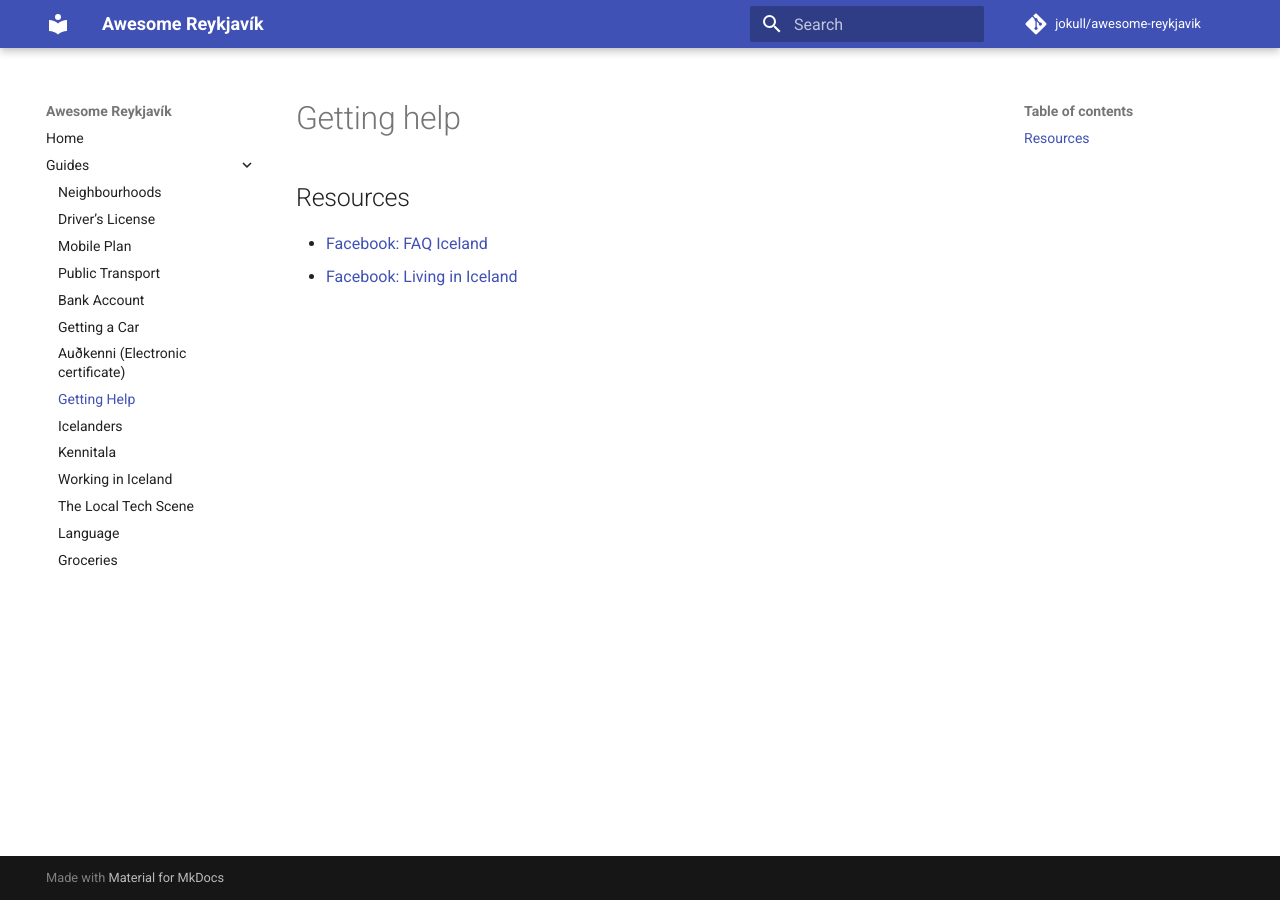
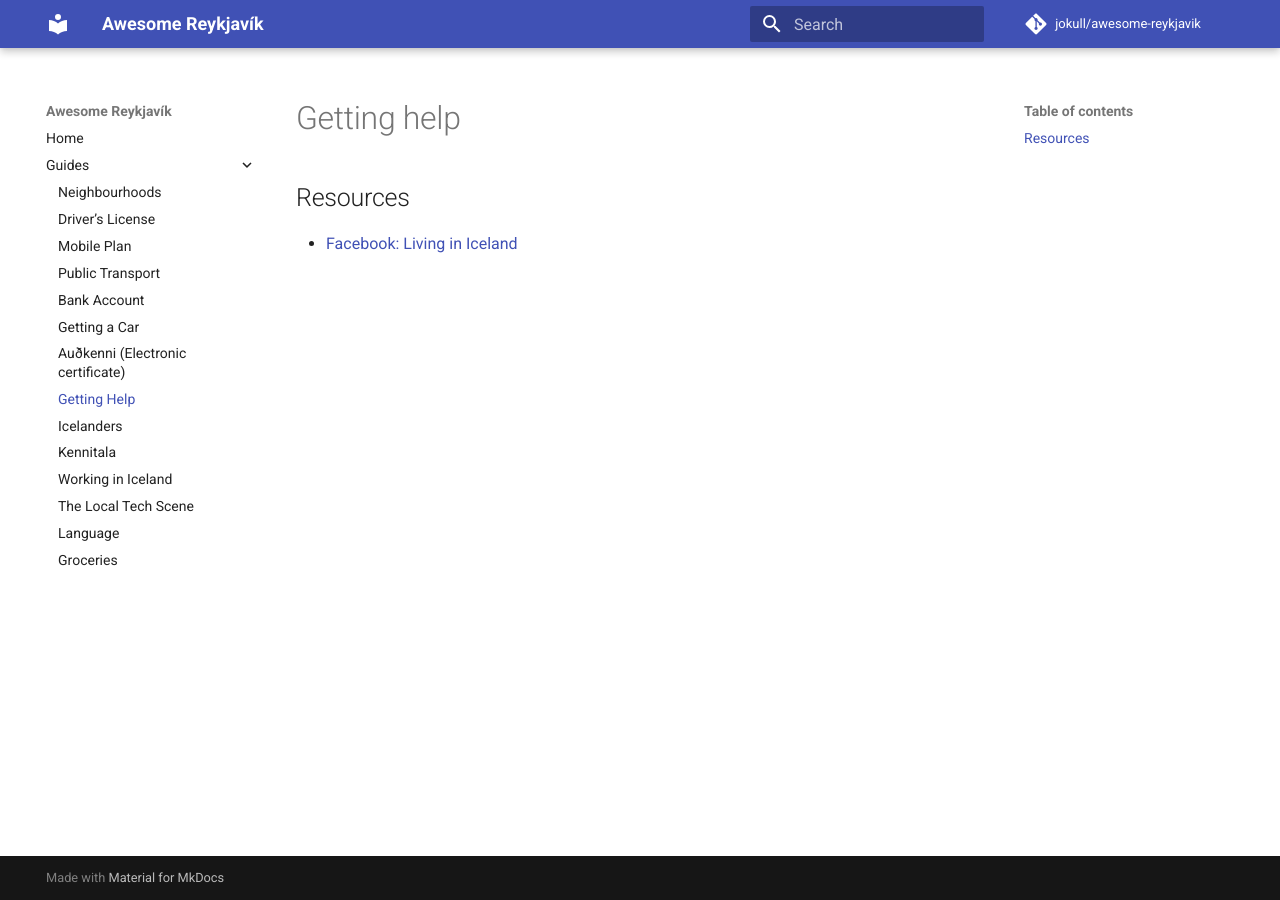
Before and after one commit to jokull/awesome-reykjavik, an MkDocs documentation site: the page built from docs/guides/getting-help.md, in a window 1280 px wide. Built offline with MkDocs 1.6.1 and Material for MkDocs 9.7.7, drawn with Linux system fonts in a browser that asks for light colours; comment, search, counter and statistics services are not loaded.

Commit message:
Removing the link to Facebook Group Iceland Q&A
At the request of admins who don’t too much attention and too many members 😅

```diff
--- a/docs/guides/getting-help.md
+++ b/docs/guides/getting-help.md
@@ -2,5 +2,4 @@
 
 ## Resources
 
-- [Facebook: FAQ Iceland](https://www.facebook.com/groups/FAQiceland/)
 - [Facebook: Living in Iceland](https://www.facebook.com/groups/living.in.iceland/)
```
